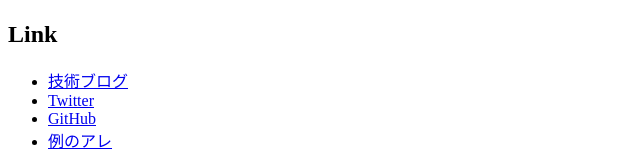
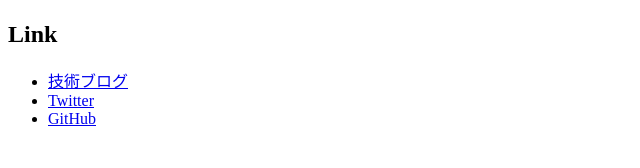
Before and after one commit to numb86/numb86.net, a Gatsby site: page / in a window 1280 px wide. Shown: the part 654-822 px from the top of the page, without its empty margins (0-640 px from the left). After the commit the page ends 800 px from the top, so only its background shows below. Built offline with nearby package versions, Linux system fonts and the light colour scheme; Gatsby itself is replaced by a stand-in of ours.

Commit message:
chore: remove wish list

```diff
--- a/src/pages/index.js
+++ b/src/pages/index.js
@@ -9,10 +9,6 @@ const LINK_LIST = [
   {text: '技術ブログ', url: 'https://numb86-tech.hatenablog.com/'},
   {text: 'Twitter', url: 'https://twitter.com/numb_86'},
   {text: 'GitHub', url: 'https://github.com/numb86'},
-  {
-    text: '例のアレ',
-    url: 'http://www.amazon.co.jp/gp/registry/wishlist/V3YG7ZRGFC8U/',
-  },
 ];
 
 export default () => (
```
